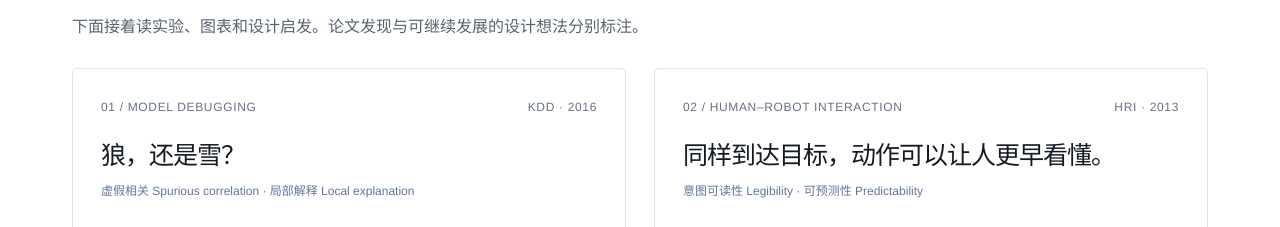
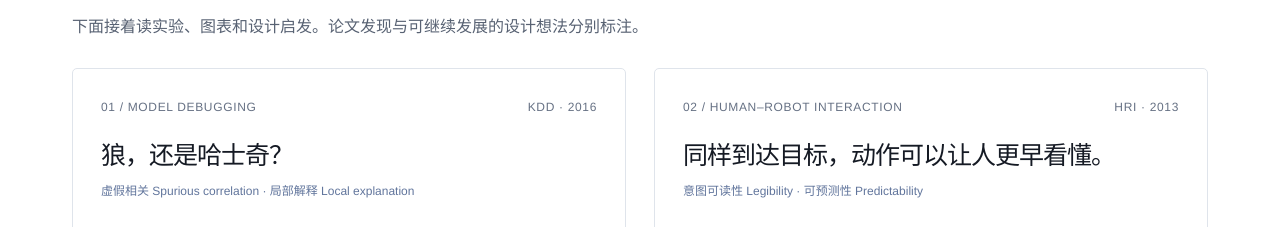
Before and after one commit to limbohoo/xai_fieldnote, a Next.js app: page / in a window 1280 px wide. Shown: the part 4560-4787 px from the top of the page. Built offline with nearby package versions, Linux system fonts and the light colour scheme.

Commit message:
Fix: 案例标题「狼还是雪」→「狼还是哈士奇」(LIME 原论文)

```diff
--- a/app/learning-content.tsx
+++ b/app/learning-content.tsx
@@ -472,7 +472,7 @@ export function LearningContent() {
               <span>01 / MODEL DEBUGGING</span>
               <span>KDD · 2016</span>
             </div>
-            <h3>狼，还是雪？</h3>
+            <h3>狼，还是哈士奇？</h3>
             <p className="case-terms">
               虚假相关 Spurious correlation · 局部解释 Local explanation
             </p>
```
